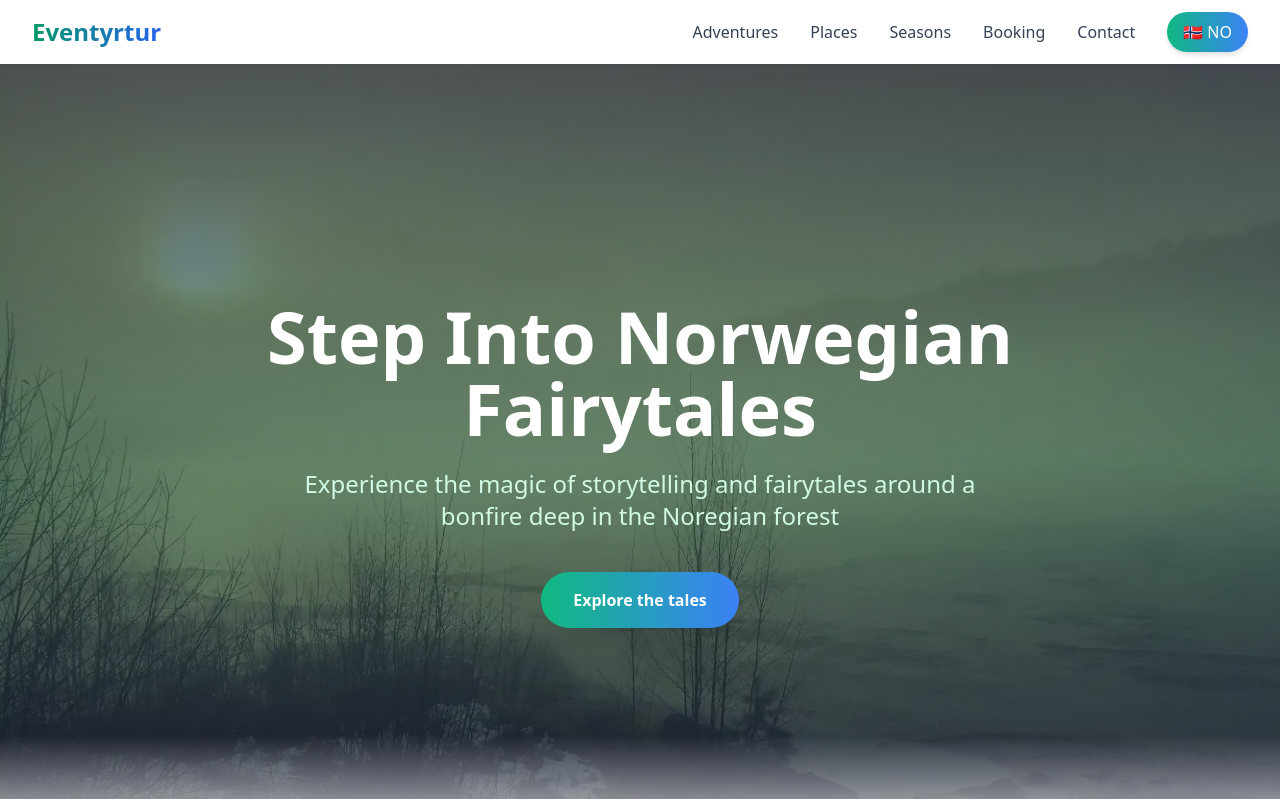
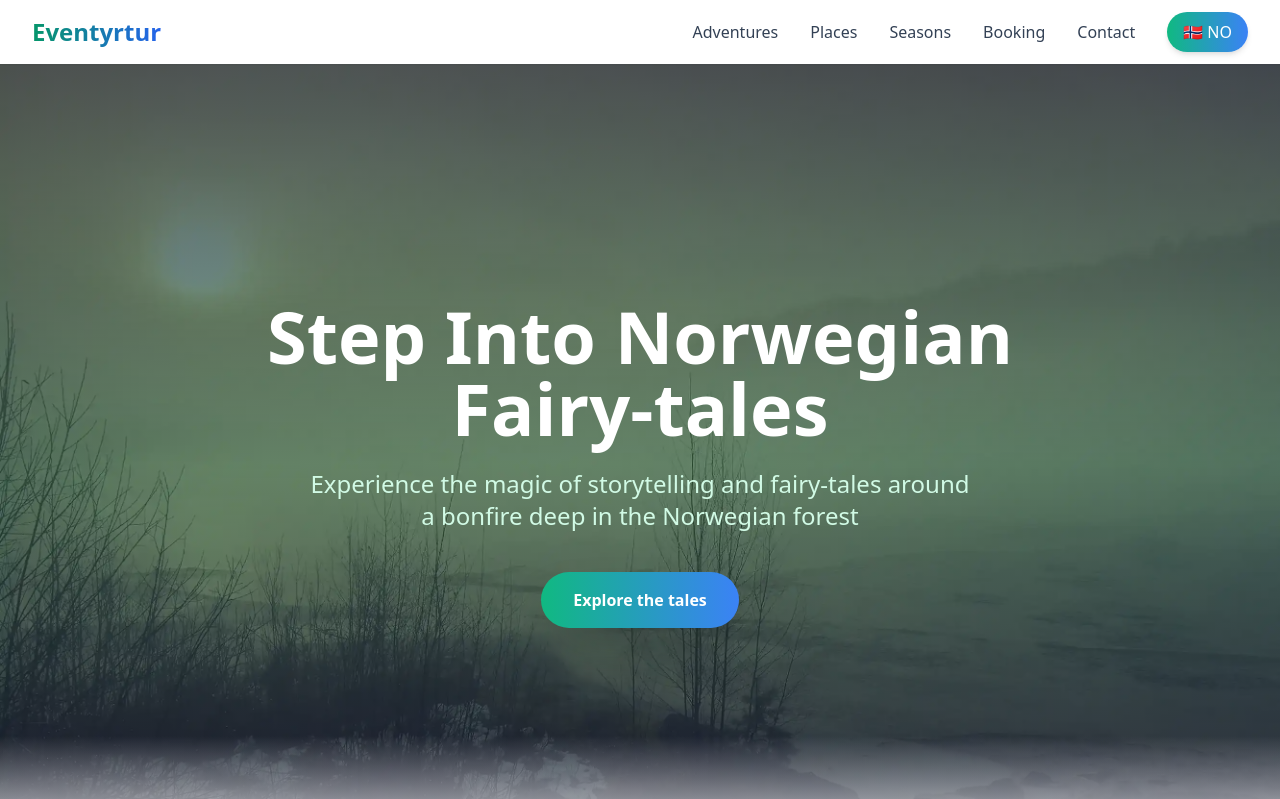
Before and after one commit to HarikaCreative/eventyrtur-demo, a Next.js app: page / in a window 1280 px wide. Shown: the top 799 px of the page. Built offline with nearby package versions, Linux system fonts and the light colour scheme.

Commit message:
Update Hero.tsx
minor grammar

```diff
--- a/components/Hero.tsx
+++ b/components/Hero.tsx
@@ -7,8 +7,8 @@ interface HeroProps {
 export default function Hero({ language }: HeroProps) {
   const content = {
     en: {
-      title: 'Step Into Norwegian Fairytales',
-      subtitle: 'Experience the magic of storytelling and fairytales around a bonfire deep in the Noregian forest',
+      title: 'Step Into Norwegian Fairy-tales',
+      subtitle: 'Experience the magic of storytelling and fairy-tales around a bonfire deep in the Norwegian forest',
       cta: 'Explore the tales'
     },
     no: {
```
